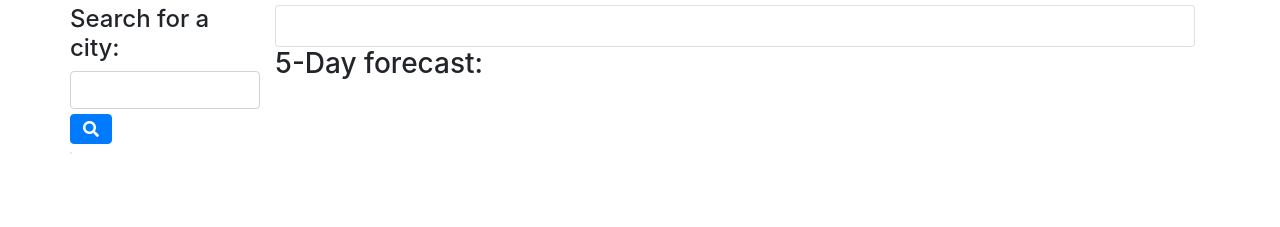
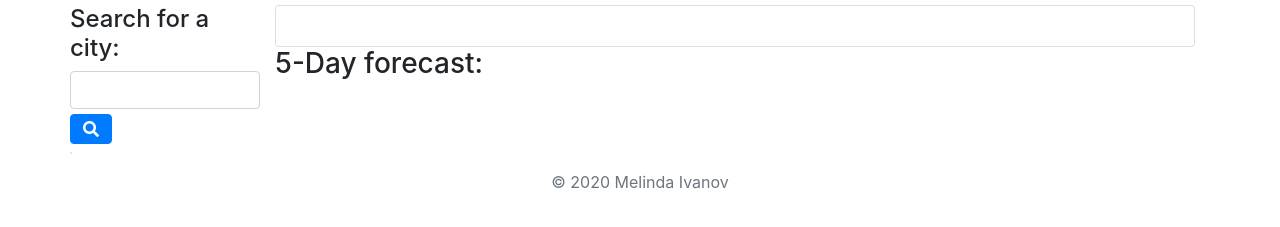
Before and after one commit to jnsmelinda/Weather-Dashboard, a plain HTML site: page index.html in a window 1280 px wide. Shown: the part 51-278 px from the top of the page. Drawn offline with nearby package versions, Linux system fonts and the light colour scheme; no server answers.

Commit message:
adding and styling footer

```diff
--- a/index.html
+++ b/index.html
@@ -6,7 +6,7 @@
     <meta name="viewport" content="width=device-width, initial-scale=1.0">
     <link rel="stylesheet" href="https://stackpath.bootstrapcdn.com/bootstrap/4.3.1/css/bootstrap.min.css"
         integrity="sha384-ggOyR0iXCbMQv3Xipma34MD+dH/1fQ784/j6cY/iJTQUOhcWr7x9JvoRxT2MZw1T" crossorigin="anonymous">
-        <link rel="stylesheet" href="https://use.fontawesome.com/releases/v5.8.1/css/all.css"
+    <link rel="stylesheet" href="https://use.fontawesome.com/releases/v5.8.1/css/all.css"
         integrity="sha384-50oBUHEmvpQ+1lW4y57PTFmhCaXp0ML5d60M1M7uH2+nqUivzIebhndOJK28anvf" crossorigin="anonymous" />
     <link rel="stylesheet" href="./style.css" />
     <title>Weather App</title>
@@ -48,6 +48,9 @@
             </div>
         </div>
     </div>
+    <footer class="footer mt-auto py-3">
+        <span class="text-muted">© 2020 Melinda Ivanov</span>
+    </footer>
 </body>
 
 <script src="https://cdnjs.cloudflare.com/ajax/libs/jquery/3.5.1/jquery.min.js"></script>
--- a/style.css
+++ b/style.css
@@ -2,6 +2,10 @@ h1 {
     text-align: center;
     background-color: black;
     color: white;
+}
+
+footer {
+    text-align: center;
 }
 
 #search {
```
